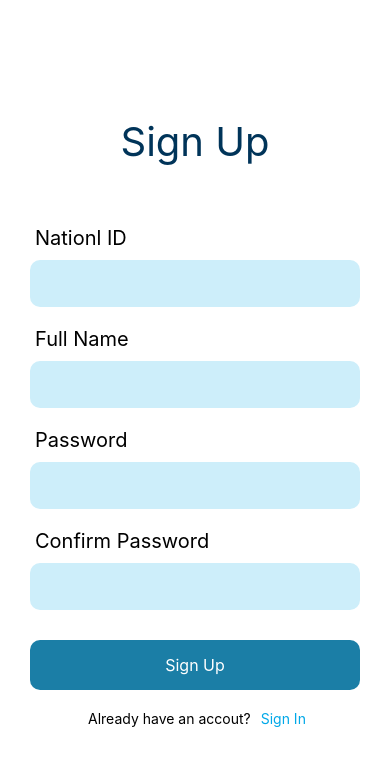
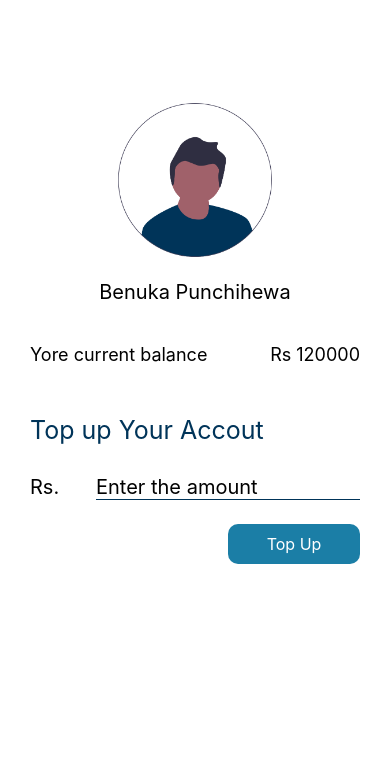
Before and after one commit to Benuka-Punchihewa/ticketing-app-customer-mobile, a React Native app: screen / in a window 390 px wide. Shown: the top 766 px of the page. Built offline with nearby package versions, Linux system fonts and the light colour scheme.

Commit message:
adding top up ui

```diff
--- a/App.js
+++ b/App.js
@@ -3,9 +3,10 @@ import React from "react";
 //importing screens
 import SignIn from "./app/screens/SignIn";
 import SignUp from "./app/screens/SignUp";
+import TopUp from "./app/screens/TopUp";
 
 const App = () => {
-  return <SignUp />;
+  return <TopUp />;
 };
 
 export default App;
--- /dev/null
+++ b/app/screens/TopUp.js
@@ -0,0 +1,123 @@
+import {
+  StyleSheet,
+  Text,
+  View,
+  Image,
+  TextInput,
+  TouchableOpacity,
+} from "react-native";
+import React from "react";
+
+const TopUp = () => {
+  return (
+    <View style={styles.topUp_container}>
+      <View style={styles.topUp_img_container}>
+        <Image
+          source={require("../assets/profile_pic.png")}
+          style={styles.topUp_avatar_img}
+          resizeMode={"cover"}
+        />
+
+        <Text style={styles.topUp_userName}>Benuka Punchihewa</Text>
+      </View>
+
+      <View style={styles.topUp_blance_container}>
+        <Text style={{ fontSize: 18 }}>Yore current balance</Text>
+        <Text style={styles.topUp_blance}>Rs 120000</Text>
+      </View>
+
+      <View style={styles.topUp_topUpAcoount_container}>
+        <Text style={styles.topUp_topUpAcoount_topic}>Top up Your Accout</Text>
+
+        <Text style={styles.topUp_topUpAcoount_amount}>Rs.</Text>
+
+        <TextInput
+          style={styles.topUp_topUpAcoount_input}
+          placeholder="Enter the amount"
+          keyboardType="numeric"
+        ></TextInput>
+
+        <TouchableOpacity style={styles.topUp_topUpAcoount_button}>
+          <Text style={styles.topUp_topUpAcoount_text}>Top Up</Text>
+        </TouchableOpacity>
+      </View>
+    </View>
+  );
+};
+
+export default TopUp;
+
+const styles = StyleSheet.create({
+  topUp_container: {
+    flex: 1,
+  },
+
+  topUp_img_container: {
+    marginTop: 80,
+    justifyContent: "center",
+    alignItems: "center",
+  },
+
+  topUp_avatar_img: {
+    width: 200,
+    height: 200,
+  },
+
+  topUp_userName: {
+    fontSize: 20,
+  },
+
+  topUp_blance_container: {
+    marginTop: 40,
+    marginLeft: 30,
+    marginRight: 30,
+  },
+
+  topUp_blance: {
+    position: "absolute",
+    right: 0,
+    fontSize: 18,
+  },
+
+  topUp_topUpAcoount_container: {
+    marginTop: 50,
+    marginLeft: 30,
+    marginRight: 30,
+  },
+
+  topUp_topUpAcoount_topic: {
+    color: "#003459",
+    fontSize: 25,
+  },
+
+  topUp_topUpAcoount_amount: {
+    marginTop: 30,
+    fontSize: 20,
+  },
+
+  topUp_topUpAcoount_input: {
+    borderBottomColor: "#003459",
+    borderBottomWidth: 1,
+    fontSize: 20,
+    position: "absolute",
+    top: 60,
+    right: 0,
+    width: "80%",
+  },
+
+  topUp_topUpAcoount_button: {
+    marginTop: 25,
+    marginLeft: "auto",
+    padding: 10,
+    borderRadius: 10,
+    backgroundColor: "#1b7ea6",
+    width: "40%",
+    justifyContent: "center",
+    alignItems: "center",
+  },
+
+  topUp_topUpAcoount_text: {
+    color: "#fff",
+    fontSize: 16,
+  },
+});
```
Also changed, not shown: app/assets/profile_pic.png (added).
